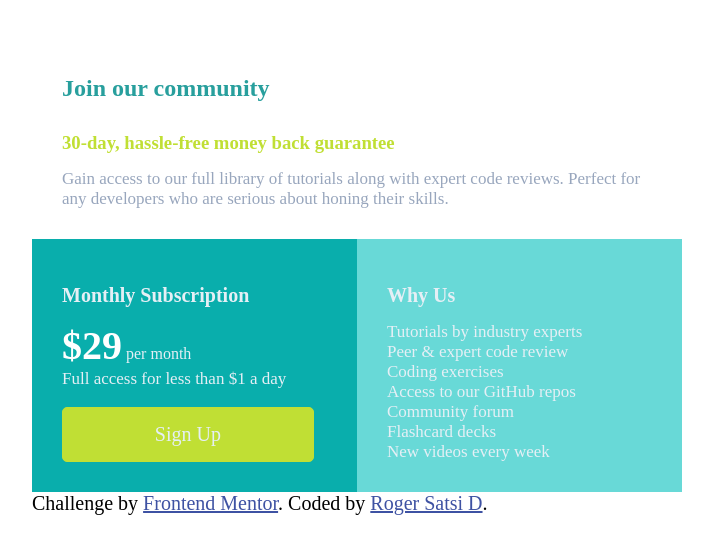
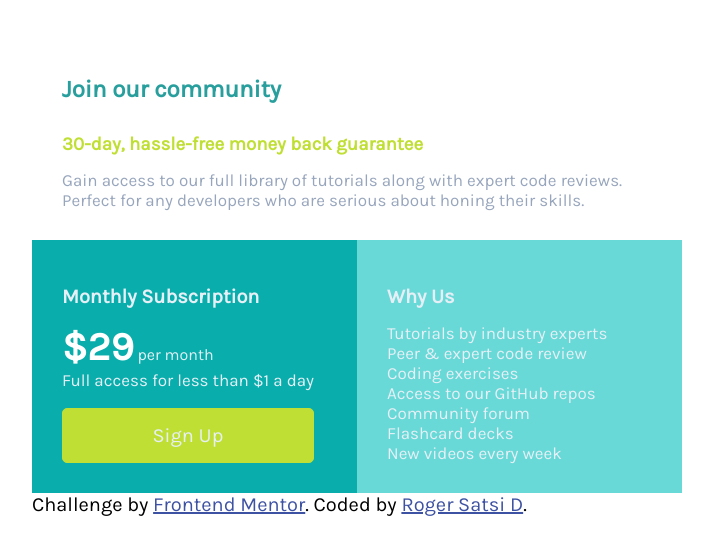
Before and after one commit to myspace20/single-price-grid-component-master, a plain HTML site: page index.html in a window 1280 px wide. Shown: the whole page, without its empty margins (283-996 px from the left). Drawn offline with Linux system fonts and the light colour scheme.

Commit message:
Update style.css

```diff
--- a/styles.css
+++ b/styles.css
@@ -4,7 +4,7 @@
     margin: 0;
     padding: 0;
     box-sizing: border-box;
-    font-family: Quicksand;
+    font-family: Karla;
 }
 
 .container{
```
